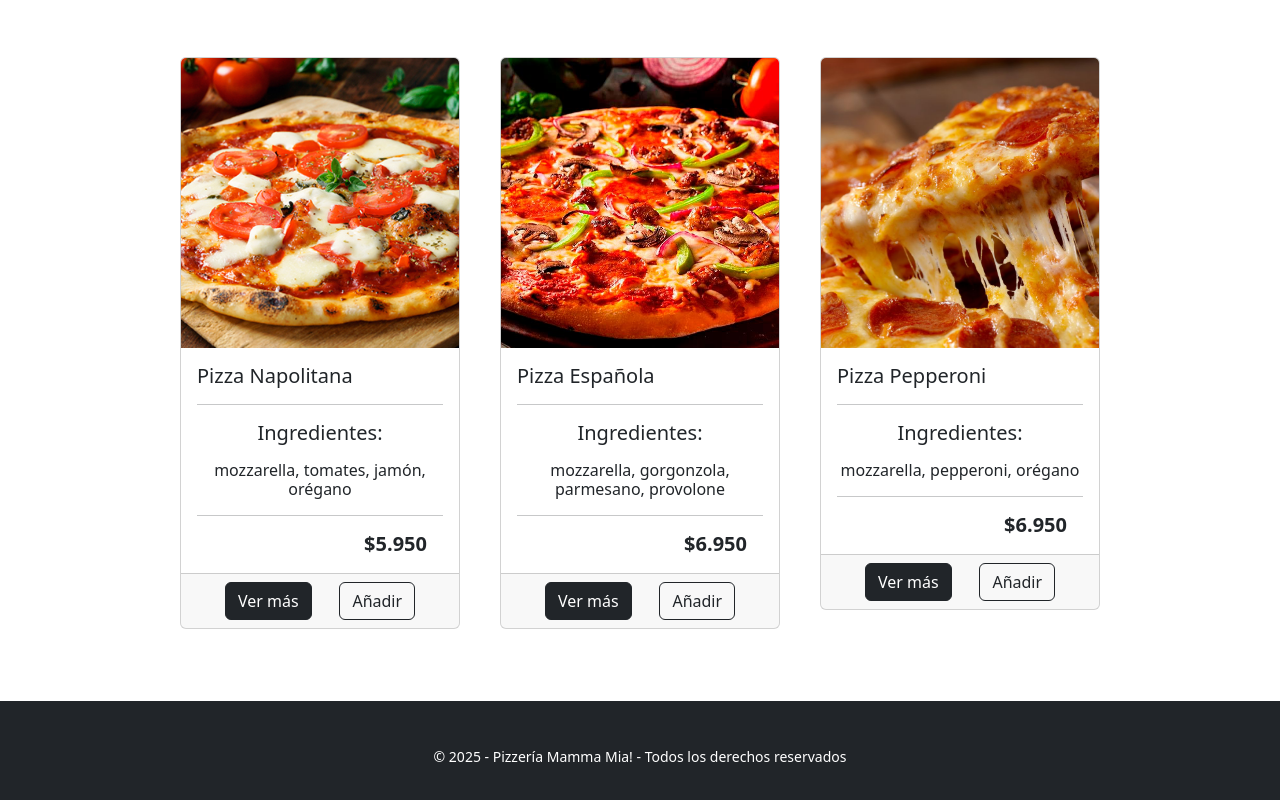
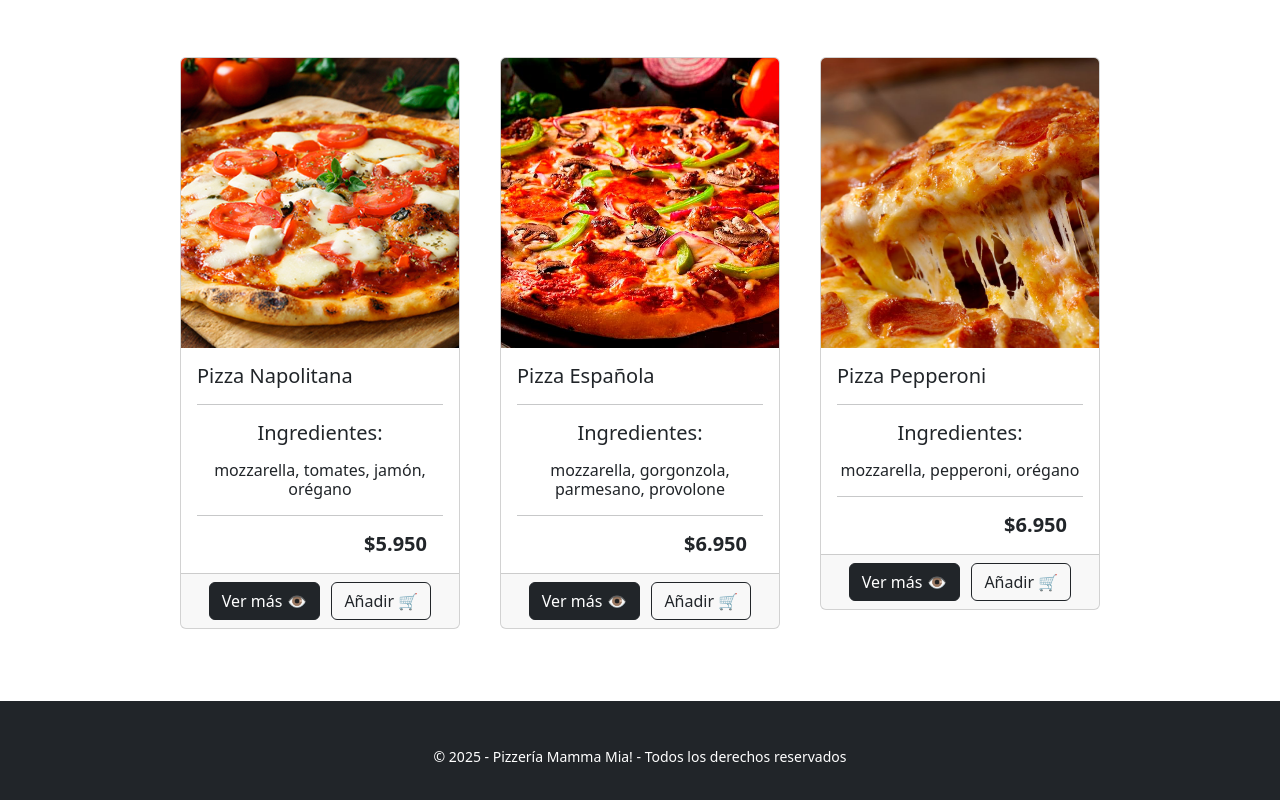
Before and after one commit to angienaveaj/desafio_pizzeria01, a React (Vite) app: page / in a window 1280 px wide. Shown: the part 641-1441 px from the top of the page. Built offline with nearby package versions, Linux system fonts and the light colour scheme.

Commit message:
emojis btn

```diff
--- a/src/components/Card.jsx
+++ b/src/components/Card.jsx
@@ -20,8 +20,8 @@ const Card = ({image, title, price, description}) => {
             </ul>
           </div>
           <div className="card-footer d-flex justify-content-evenly">
-            <button className="btn btn-dark">Ver más</button>
-            <button className="btn btn-outline-dark">Añadir</button>
+            <button className="btn btn-dark">Ver más 👁️</button>
+            <button className="btn btn-outline-dark">Añadir 🛒</button>
           </div>
         </div>
     </article>
```
